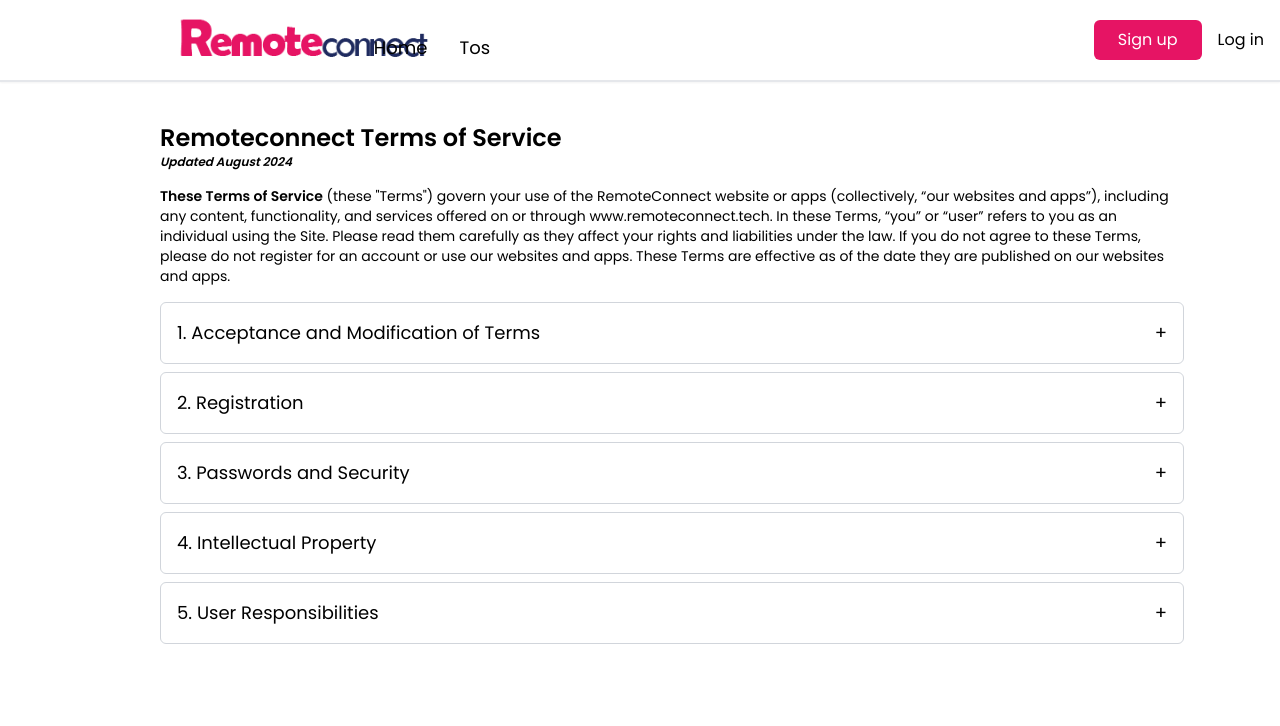
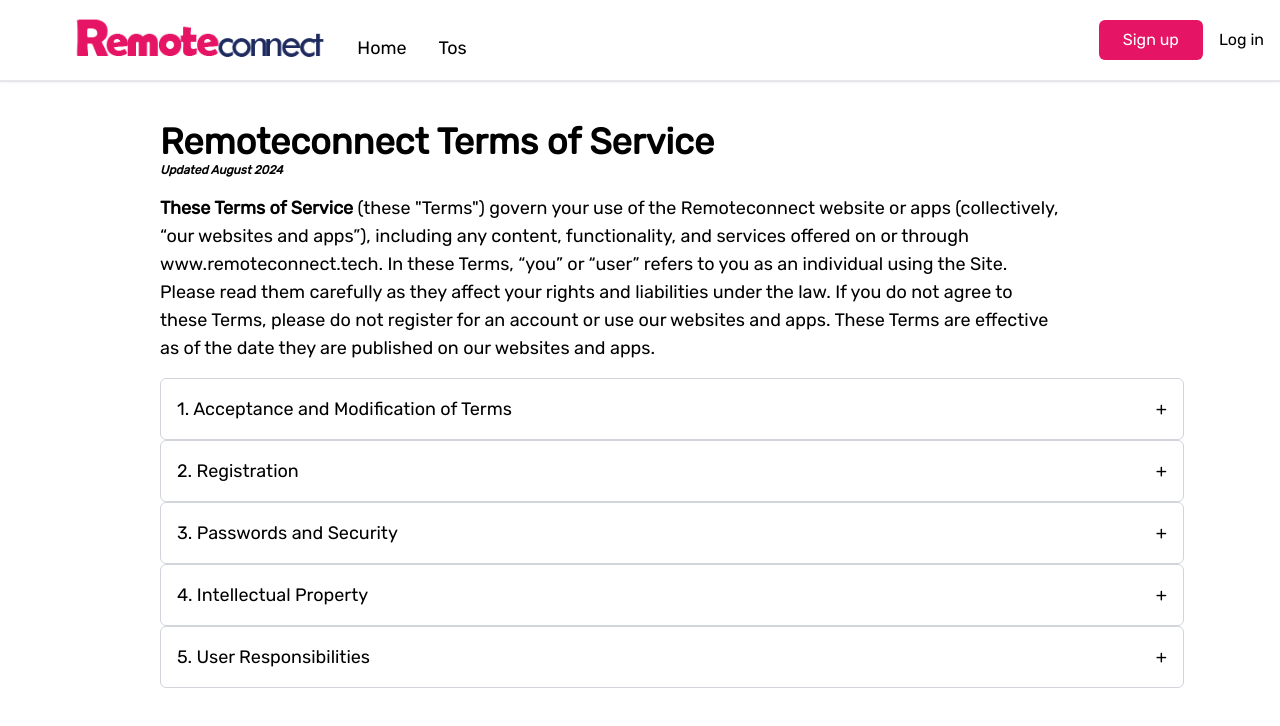
Before and after one commit to burhanmoin1/remoteconnectfrontend, a Next.js app: page /tos in a window 1280 px wide. Shown: the top 726 px of the page. Built offline with nearby package versions, Linux system fonts and the light colour scheme.

Commit message:
sundaymandatorypush

```diff
--- a/src/app/components/headercomp/Header.tsx
+++ b/src/app/components/headercomp/Header.tsx
@@ -1,5 +1,5 @@
 'use client';
-import React, { useState } from 'react';
+import React, { useState, useEffect } from 'react';
 import Link from 'next/link';
 import { motion } from 'framer-motion';
 import Logo from '@/app/assets/icons/logo.png';
@@ -7,23 +7,40 @@
 const Header = () => {
   const [isOpen, setIsOpen] = useState(false);
 
+  useEffect(() => {
+    if (isOpen) {
+      // Disable scrolling on the main page when the menu is open
+      document.body.style.overflow = 'hidden';
+    } else {
+      // Re-enable scrolling on the main page when the menu is closed
+      document.body.style.overflow = '';
+    }
+
+    // Cleanup on component unmount or when the drawer is closed
+    return () => {
+      document.body.style.overflow = '';
+    };
+  }, [isOpen]);
+
   // Toggle menu open/close state
   const toggleMenu = () => setIsOpen(!isOpen);
 
   return (
     <header className="w-full bg-white p-4 border-b-2 border-gray-200 shadow-sm">
        <div className="container flex items-center justify-between relative">
+          {/* Left side: Logo and Navigation Links */}
+          <div className="flex lg:ml-14 items-center space-x-8">
             {/* Logo */}
             <Link href="/">
               <img
                 src={Logo.src}
                 alt="Remote Connect Logo"
-            className="h-8 lg:h-12 mx-auto lg:mx-40"
+                className="h-8 md:h-10 lg:h-12"
               />
             </Link>
 
-        {/* Centered Home Link */}
-        <div className="hidden md:flex lg:flex lg:absolute text-lg left-1/3 transform mt-4 -translate-x-1/2 space-x-8">
+            {/* Navigation Links */}
+            <div className="hidden md:flex  transform mt-4 lg:flex text-lg space-x-8">
               <Link href="/" className="text-center hover:text-[#E61464]">
                 <p>Home</p>
               </Link>
@@ -31,9 +48,10 @@
                 <p>Tos</p>
               </Link>
             </div>
+          </div>
 
-        {/* Buttons container */}
-        <div className="hidden md:flex lg:flex items-center space-x-4 absolute right-0">
+          {/* Right side: Sign up and Log in Buttons */}
+          <div className="hidden md:flex lg:flex items-center space-x-4">
             <Link href="/signup" className="md:px-4 md:py-2 xl:px-6 xl:py-2 bg-[#E61464] text-white rounded-md hover:bg-[#f04a8a]">
               Sign up
             </Link>
@@ -71,14 +89,24 @@
 
         {/* Menu Drawer for Mobile */}
         <motion.div
-          className="lg:hidden fixed top-0 right-0 w-full h-full bg-white text-black flex flex-col items-center pt-16 overflow-auto z-40"
+          className="lg:hidden fixed top-0 right-0 w-full h-full bg-white text-black flex flex-col pt-16 overflow-auto z-40"
           initial={{ opacity: 0, x: '100%' }}
           animate={{ opacity: isOpen ? 1 : 0, x: isOpen ? 0 : '100%' }}
           transition={{ duration: 0.3 }}
         >
+          <div className="flex flex-col items-start pl-6 w-full space-y-8">
             <Link href="/" className="text-xl py-2" onClick={() => setIsOpen(false)}>Home</Link>
             <Link href="/about" className="text-xl py-2" onClick={() => setIsOpen(false)}>About</Link>
             <Link href="/contact" className="text-xl py-2" onClick={() => setIsOpen(false)}>Contact</Link>
+          </div>
+
+          <div className="flex-grow"></div>
+
+          <div className="flex justify-center w-full">
+            <Link href="/signup" onClick={() => setIsOpen(false)} className="py-2 px-20 bg-[#E61464] text-white rounded-md mb-4">
+              Sign up
+            </Link>
+          </div>
         </motion.div>
       </div>
     </header>
--- a/src/app/components/legalcomps/TosAccordion.tsx
+++ b/src/app/components/legalcomps/TosAccordion.tsx
@@ -19,20 +19,20 @@
           behavior: 'smooth',
           block: 'start',
         });
-      }, 300); // Delay to allow animation
+      }, 200); // Delay to allow animation
     }
   };
 
   return (
-    <div className="flex flex-col lg:w-[80%] lg:ml-40 lg:m-10 h-[100vh] space-y-4">
+    <div className="flex flex-col lg:w-[80%] lg:ml-40 lg:m-10 space-y-4">
       <div className='m-2 xl:m-0 lg:m-0 md:m-4 sm:m-0'>
-        <h2 className='font-bold text-2xl'>Remoteconnect Terms of Service</h2>
+        <h2 className='font-bold text-4xl'>Remoteconnect Terms of Service</h2>
         <p className='font-bold italic text-xs'>Updated August 2024</p>
-        <p className='text-sm mt-4'>
-          <span className='font-bold'>These Terms of Service</span> (these "Terms") govern your use of the RemoteConnect website or apps (collectively, “our websites and apps”), including any content, functionality, and services offered on or through <a href='/'>www.remoteconnect.tech</a>. In these Terms, “you” or “user” refers to you as an individual using the Site. Please read them carefully as they affect your rights and liabilities under the law. If you do not agree to these Terms, please do not register for an account or use our websites and apps. These Terms are effective as of the date they are published on our websites and apps.
+        <p className='text-lg mt-4 lg:w-[88%]'>
+          <span className='font-bold'>These Terms of Service</span> (these "Terms") govern your use of the Remoteconnect website or apps (collectively, “our websites and apps”), including any content, functionality, and services offered on or through <a href='/'>www.remoteconnect.tech</a>. In these Terms, “you” or “user” refers to you as an individual using the Site. Please read them carefully as they affect your rights and liabilities under the law. If you do not agree to these Terms, please do not register for an account or use our websites and apps. These Terms are effective as of the date they are published on our websites and apps.
         </p>
       </div>
-      <div className="lg:space-y-2 space-y-4">
+      <div>
         {/* Section 1 */}
         <div className="border border-gray-300 rounded-md" ref={(el) => { accordionRefs.current[1] = el; }}>
           <button
@@ -45,7 +45,7 @@
           <motion.div
             initial={{ height: 0, opacity: 0 }}
             animate={{ height: activeIndex === 1 ? 'auto' : 0, opacity: activeIndex === 1 ? 1 : 0 }}
-            transition={{ duration: 0.5, ease: 'easeInOut' }}
+            transition={{ duration: 0.2, ease: 'easeInOut' }}
             className="overflow-hidden"
           >
             <div className="p-4">
@@ -58,16 +58,16 @@
                 We may update these Terms periodically to reflect changes in our services or legal requirements. The updated version will apply to you, and the current Terms will be accessible through our websites and apps.
               </p>
               <p className="text-base mb-4">
-                <strong>c. Notification of Modifications</strong><br />
-                If we believe that the updates to these Terms will have a significant impact on you, we will notify you through our websites and/or apps at least 30 days before the changes are implemented.
+                <strong>c. Notification of said changes</strong><br />
+                If we believe that the updates to these Terms are to impact you, we will notify you through our websites and or via email before the changes are implemented.
               </p>
               <p className="text-base mb-4">
                 <strong>d. Continuation of Use</strong><br />
-                If you disagree with any version of the Terms, please stop using our websites and apps.
+                If you disagree with any version of the Terms, you can discontinue the usage of our websites and apps.
               </p>
               <p className="text-base mb-4">
                 <strong>e. Conflicting Agreements</strong><br />
-                Your use of our services may be subject to additional agreements with RemoteConnect. If there is a conflict between these Terms and any other agreements, the terms of the additional agreements will take precedence.
+                When you use RemoteConnect or related service, such as our websites and apps, there might be additional terms or agreements that apply to specific features or services. If there is any disagreement or conflict between these general Terms of Service and any additional terms or agreements, the terms in the additional agreements will take priority.
               </p>
             </div>
           </motion.div>
@@ -85,7 +85,7 @@
           <motion.div
             initial={{ height: 0, opacity: 0 }}
             animate={{ height: activeIndex === 2 ? 'auto' : 0, opacity: activeIndex === 2 ? 1 : 0 }}
-            transition={{ duration: 0.5, ease: 'easeInOut' }}
+            transition={{ duration: 0.2, ease: 'easeInOut' }}
             className="overflow-hidden"
           >
             <div className="p-4">
@@ -125,7 +125,7 @@
           <motion.div
             initial={{ height: 0, opacity: 0 }}
             animate={{ height: activeIndex === 3 ? 'auto' : 0, opacity: activeIndex === 3 ? 1 : 0 }}
-            transition={{ duration: 0.5, ease: 'easeInOut' }}
+            transition={{ duration: 0.2, ease: 'easeInOut' }}
             className="overflow-hidden"
           >
             <div className="p-4">
@@ -165,7 +165,7 @@
           <motion.div
             initial={{ height: 0, opacity: 0 }}
             animate={{ height: activeIndex === 4 ? 'auto' : 0, opacity: activeIndex === 4 ? 1 : 0 }}
-            transition={{ duration: 0.5, ease: 'easeInOut' }}
+            transition={{ duration: 0.2, ease: 'easeInOut' }}
             className="overflow-hidden"
           >
             <div className="p-4">
@@ -197,7 +197,7 @@
           <motion.div
             initial={{ height: 0, opacity: 0 }}
             animate={{ height: activeIndex === 5 ? 'auto' : 0, opacity: activeIndex === 5 ? 1 : 0 }}
-            transition={{ duration: 0.5, ease: 'easeInOut' }}
+            transition={{ duration: 0.2, ease: 'easeInOut' }}
             className="overflow-hidden"
           >
             <div className="p-4">
--- a/src/app/components/signupcomps/FullSignupcomp.tsx
+++ b/src/app/components/signupcomps/FullSignupcomp.tsx
@@ -51,7 +51,7 @@
   };
 
   return (
-    <div className="flex flex-col items-center mt-14 bg-white">
+    <div className="flex flex-col items-center mt-20 bg-white">
       {(clientRole || freelancerRole) && selectedRole ? (
         <div className="relative w-full max-w-md space-y-4">
           <div className='flex flex-row lg:w-[80vmin] md:w-[70vmin] justify-between mt-[-58px]'>
@@ -76,12 +76,14 @@
             heading={formProps[selectedRole]?.heading}
             submitUrl={formProps[selectedRole]?.submitUrl}
           />
-          <p className="mt-4 ml-[70px] md:ml-20 lg:ml-20">
+          <div className="flex justify-center mt-4">
+          <p>
             Already have an account?{' '}
             <Link href="/login" className="text-[#E61464]">
               Log in
             </Link>
-            </p>
+          </p>
+        </div>
         </div>
       ) : (
         <>
--- a/src/app/layout.tsx
+++ b/src/app/layout.tsx
@@ -1,5 +1,5 @@
 import type { Metadata } from "next";
-import { Inter, Poppins } from "next/font/google";
+import { Inter, Poppins, Rubik} from "next/font/google";
 import "./globals.css";
 
 const inter = Inter({ subsets: ["latin"] });
@@ -8,6 +8,12 @@
   weight: ["400", "600"], // Add weights if needed
   variable: "--font-poppins", // Optional: CSS variable for font family
 });
+
+const rubik = Rubik({
+  weight: ["400"],
+  subsets: ["latin"],
+});
+
 
 export const metadata: Metadata = {
   title: "Create Next App",
@@ -21,7 +27,7 @@
 }>) {
   return (
     <html lang="en">
-      <body className={poppins.className}>{children}</body>
+      <body className={rubik.className}>{children}</body>
     </html>
   );
 }
```
Lines whose indentation alone changed are shown as unchanged.
